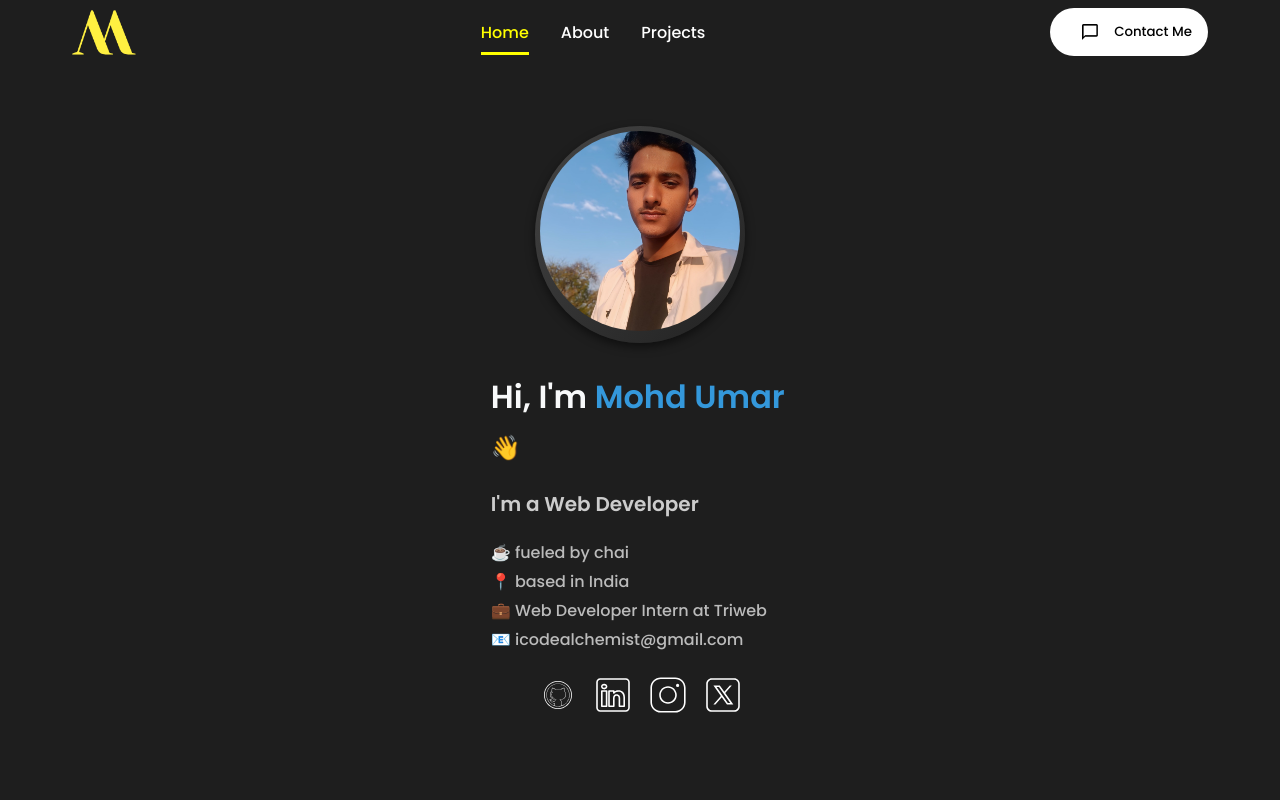
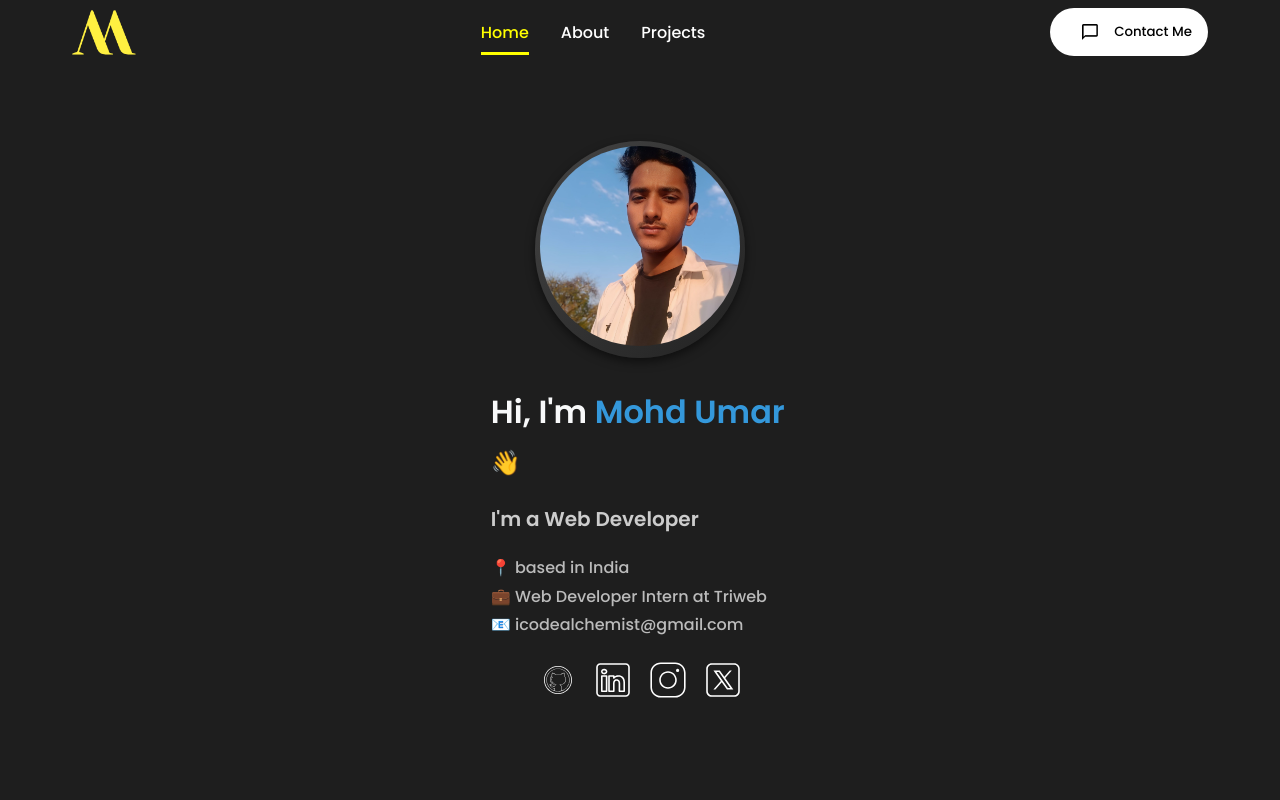
Before and after one commit to SunainaAnand28/Portfolio, a React (Create React App) app: page / in a window 1280 px wide. Shown: the top 800 px of the page. Built offline with nearby package versions, Linux system fonts and the light colour scheme.

Commit message:
modified portfolio

```diff
--- a/src/components/Intro/intro.js
+++ b/src/components/Intro/intro.js
@@ -18,7 +18,6 @@ const Intro = () => {
           <h1>Hi, I'm <span className='highlightName'>Mohd Umar</span> <span className='wave'>👋</span></h1>
           <h2>I'm a Web Developer</h2>
           <ul className='details'>
-            <li><span role='img' aria-label='coffee'>☕</span> fueled by chai</li>
             <li><span role='img' aria-label='location'>📍</span> based in India</li>
             <li><span role='img' aria-label='work'>💼</span> Web Developer Intern at Triweb</li>
             <li><span role='img' aria-label='email'>📧</span> icodealchemist@gmail.com</li>
```
